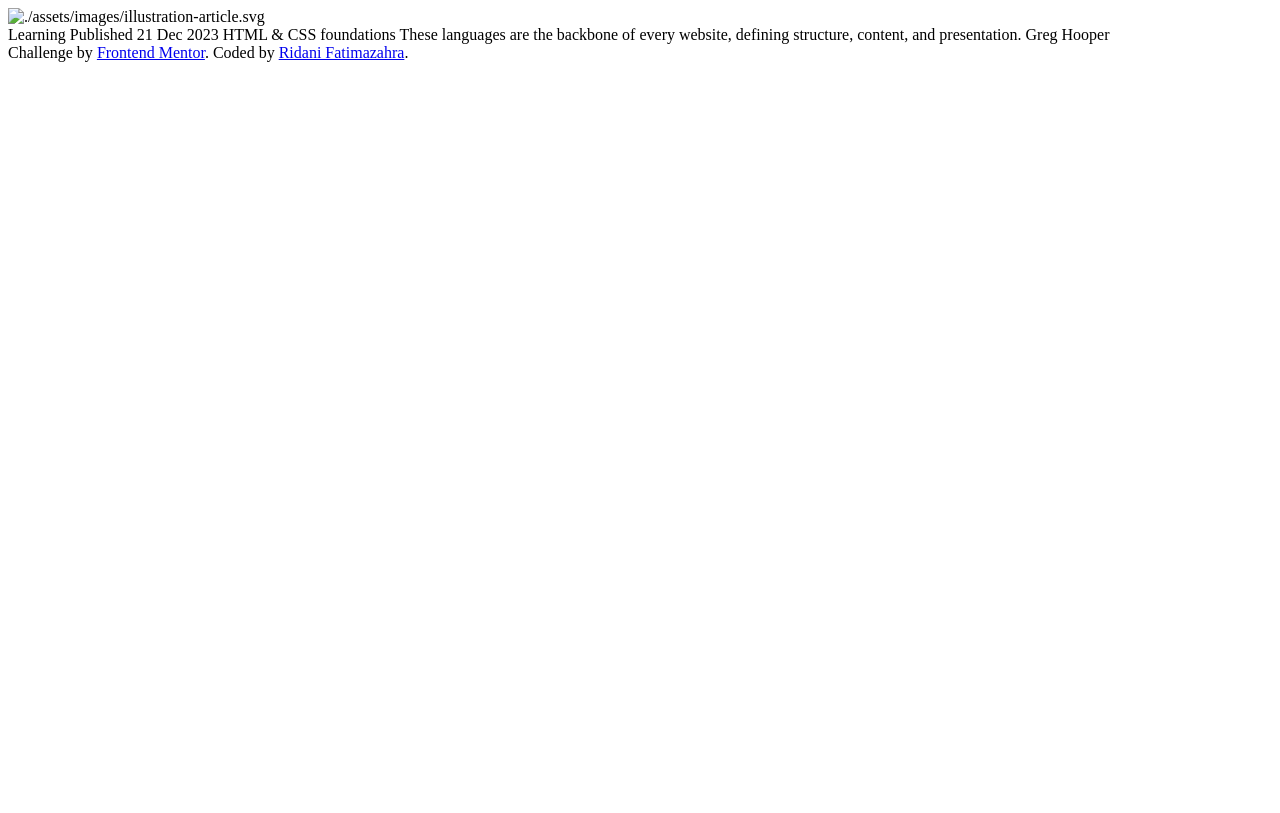
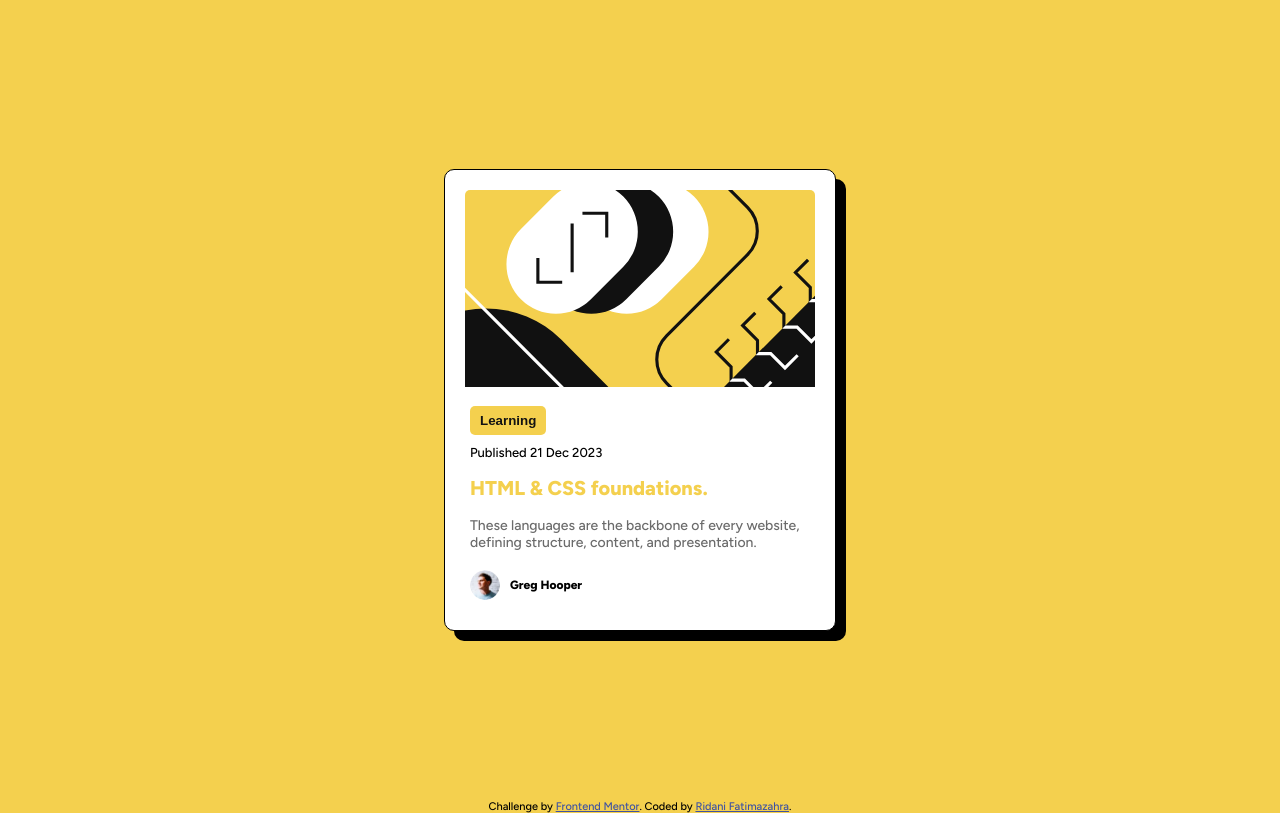
Before and after one commit to RidaniFZ/blog-preview-card-main, a plain HTML site: page index.html in a window 1280 px wide. Drawn offline with Linux system fonts and the light colour scheme.

Commit message:
adding html and styling

```diff
--- a/index.html
+++ b/index.html
@@ -11,19 +11,37 @@
       href="./assets/images/favicon-32x32.png"
     />
     <link rel="stylesheet" href="./styles.css" />
+    <link rel="preconnect" href="https://fonts.googleapis.com" />
+    <link rel="preconnect" href="https://fonts.gstatic.com" crossorigin />
+    <link
+      href="https://fonts.googleapis.com/css2?family=Figtree:wght@500;800&display=swap"
+      rel="stylesheet"
+    />
     <title>Frontend Mentor | Blog preview card</title>
   </head>
   <body>
     <header></header>
     <main>
-      <div class="card">
-        <div class="img-card">
-          <img src="" alt="./assets/images/illustration-article.svg">
-        </div>
-        <div class="text-card">
-          Learning Published 21 Dec 2023 HTML & CSS foundations These languages
-          are the backbone of every website, defining structure, content, and
-          presentation. Greg Hooper
+      <div class="card-container">
+        <div class="card">
+          <img
+            src="./assets/images/illustration-article.svg"
+            alt="illustration article"
+            class="card-image"
+          />
+          <div class="card-content">
+            <button class="btn" type="button">Learning</button>
+            <span class="publish-date">Published 21 Dec 2023 </span>
+            <h1 class="title">HTML & CSS foundations.</h1>
+            <p class="text-content">
+              These languages are the backbone of every website, defining
+              structure, content, and presentation.
+            </p>
+            <div class="avatar-container">
+              <img src="./assets/images/image-avatar.webp" alt="avatar" />
+              <span class="name">Greg Hooper</span>
+            </div>
+          </div>
         </div>
       </div>
     </main>
--- a/styles.css
+++ b/styles.css
@@ -0,0 +1,120 @@
+body {
+     font-family: 'Figtree', sans-serif;
+     background-color: hsl(47, 88%, 63%);
+     margin: 0;
+ }
+
+ .card-container {
+     display: flex;
+     justify-content: center;
+     align-items: center;
+     height: 100vh;
+ }
+ .card {
+     background-color: white;
+     padding: 20px;
+     border: 1px solid black;
+     border-radius: 10px;
+     box-shadow: 10px 10px black;
+     width: 90%; /* Adjusted for responsiveness */
+     max-width: 350px; /* Prevents the card from being too wide */
+     height: auto; /* Allows flexible height */
+
+ }
+ .card-image {
+     width: 100%;
+     aspect-ratio: 16 / 9; /* Maintains aspect ratio */
+     object-fit: cover;
+     border-radius: 5px 5px 0 0; /* Rounded corners only at the top */
+     margin-bottom: 10px;
+ }
+
+ .card-content {
+     padding: 5px;
+ }
+ .btn {
+   background-color: hsl(47, 88%, 63%);
+   color: hsl(0, 0%, 7%);
+   font-weight: bold;
+   padding: 7px  10px;
+   margin-bottom: 10px;
+   border-radius: 5px;
+   border: none;
+   transition: background-color 0.3s ease, color 0.3s ease; /* Smooth transition */
+ }
+ button:hover {
+     transform: scale(1.1); /* Scales the button slightly */
+     background-color: #aaa; /* Changes background color on hover */
+     color: white; /* Changes text color */
+     cursor: pointer;
+ }
+ button:focus {
+     outline: none; /* Removes default outline */
+     box-shadow: 0 0 0 3px lightskyblue; /* Feedback for keyboard users */
+     cursor: pointer;
+ }
+ .publish-date {
+     display: block;
+     font-size: 13px;
+ }
+
+ .title{
+     font-size: 20px;
+     color: hsl(47, 88%, 63%);
+     padding: 3px 0;
+ }
+ .avatar-container {
+     display: inline-flex; /* Enables horizontal alignment */
+     align-items: center;/* Centers items vertically */
+     gap: 10px; /* Adds space between the image and name */
+     padding: 5px 0;
+     transition: color 0.3s ease; /* Smooth color transition */
+     position: relative; /* For positioning overlay text */
+ }
+ .avatar-container img {
+     width: 30px;
+     height: auto;
+     border-radius: 50%; /* Ensures circular shape */
+     transition: transform 0.3s ease, box-shadow 0.3s ease;
+ }
+.avatar-container img:hover,
+.avatar-container img:focus {
+     transform: scale(1.2); /* Scales up the avatar */
+     box-shadow: 0 4px 8px rgba(0,0,0,0.2);
+     cursor: pointer;
+}
+.avatar-container:hover .name,
+.avatar-container:hover .overlay-text {
+    opacity: 1; /* Makes overlay text visible */
+}
+.overlay-text {
+     position: absolute;
+     top: 50%;
+     left: 50%;
+     transform: translate(-50%, -50%);
+     color: rgb(11, 11, 11);
+     font-size: 12px;
+     font-weight: bold;
+     opacity: 0; /* Hidden by default */
+     transition: opacity 0.3s ease-in-out;
+ }
+ .name {
+     font-weight: bold;
+     font-size: 12px;
+ }
+ .avatar-container:hover,
+ .avatar-container:focus{
+     color: #996c6c;
+     cursor: pointer;
+ }
+ .text-content{
+     color: hsl(0, 0%, 42%);
+     font-size: 14px;
+ }
+.attribution {
+  font-size: 11px;
+  text-align: center;
+}
+.attribution a {
+  color: hsl(228, 45%, 44%);
+}
```
